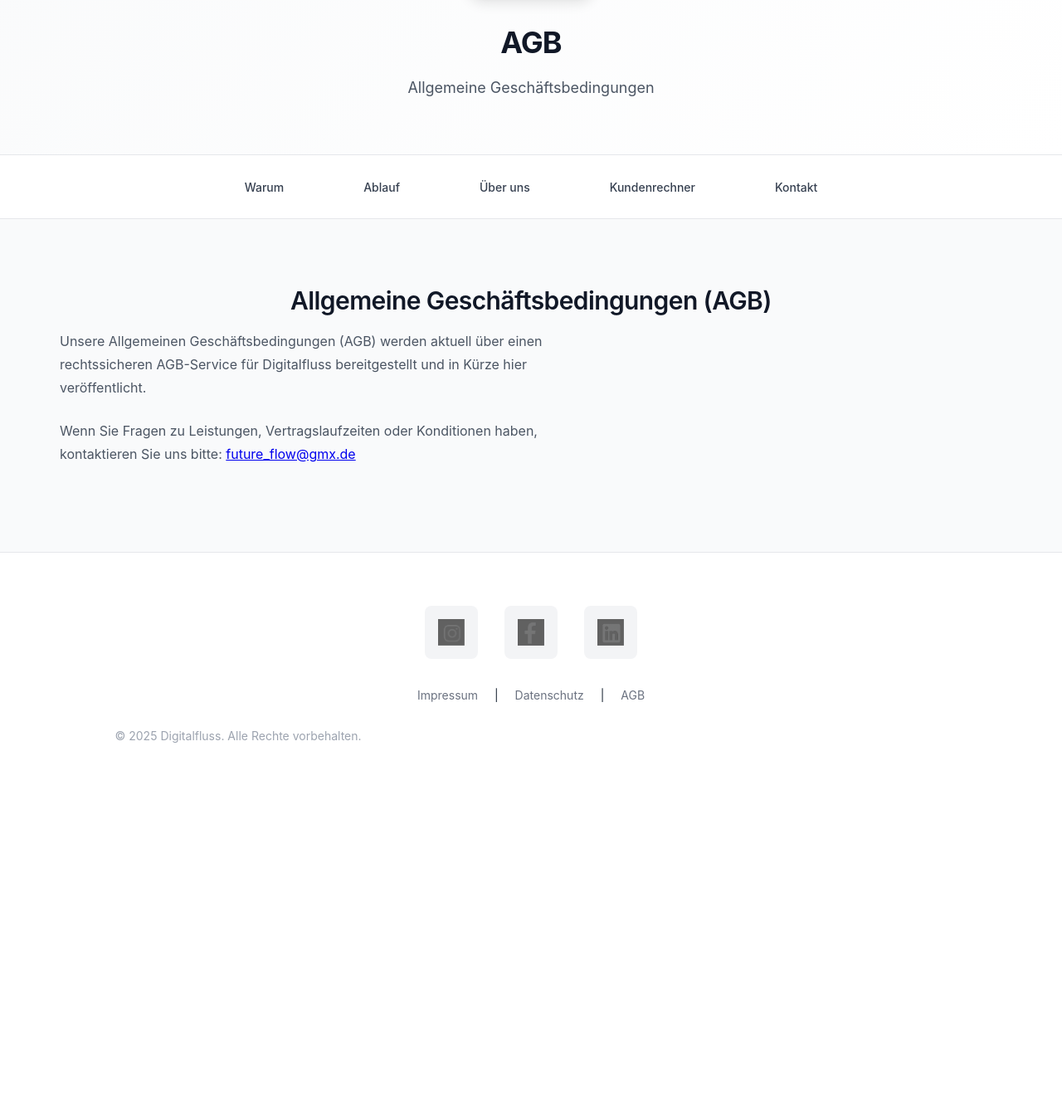
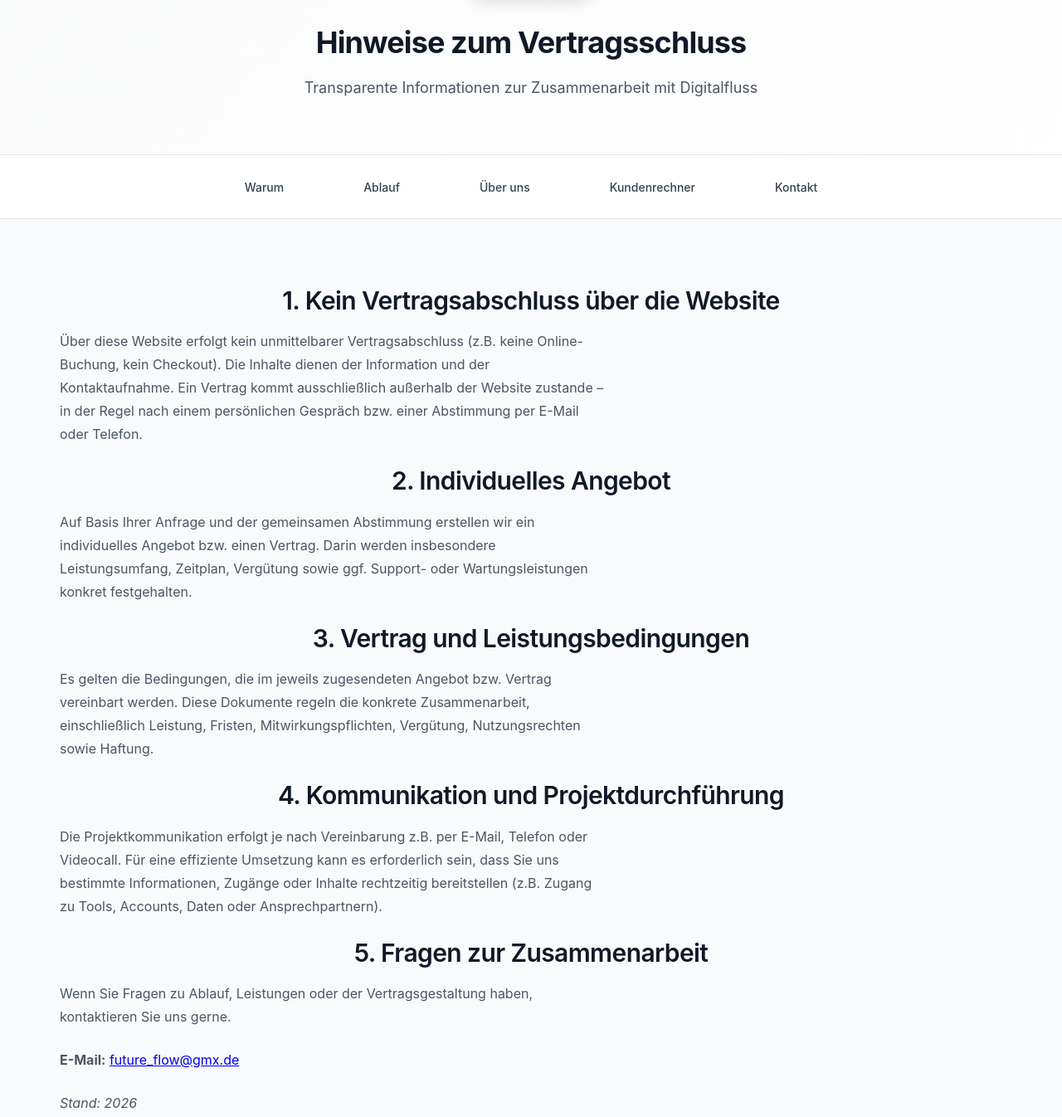
Before and after one commit to digitalfluss/digitalfluss, a website: page agb.html in a window 1280 px wide. Shown: the part 243-1589 px from the top of the page at 83% size. Before the commit the page ends 1230 px from the top, so only its background shows below. Drawn offline with Linux system fonts and the light colour scheme.

Commit message:
Hinweise zum Vertragsschluss

```diff
--- a/agb.html
+++ b/agb.html
@@ -3,7 +3,7 @@
 <head>
   <meta charset="UTF-8">
   <meta name="viewport" content="width=device-width, initial-scale=1.0">
-  <title>AGB | Digitalfluss</title>
+  <title>Hinweise zum Vertragsschluss | Digitalfluss</title>
   <link rel="stylesheet" href="style.css">
 </head>
 <body>
@@ -13,8 +13,8 @@
       <a href="index.html" aria-label="Zur Startseite">
         <img src="Logo.png" alt="Digitalfluss Logo" class="hero-logo">
       </a>
-      <h1>AGB</h1>
-      <p>Allgemeine Geschäftsbedingungen</p>
+      <h1>Hinweise zum Vertragsschluss</h1>
+      <p>Transparente Informationen zur Zusammenarbeit mit Digitalfluss</p>
     </div>
   </header>
 
@@ -30,17 +30,45 @@
 
   <section class="benefits-section" id="legal">
     <div class="container">
-      <h2>Allgemeine Geschäftsbedingungen (AGB)</h2>
 
+      <h2>1. Kein Vertragsabschluss über die Website</h2>
       <p>
-        Unsere Allgemeinen Geschäftsbedingungen (AGB) werden aktuell über einen rechtssicheren AGB-Service für Digitalfluss
-        bereitgestellt und in Kürze hier veröffentlicht.
+        Über diese Website erfolgt kein unmittelbarer Vertragsabschluss (z.B. keine Online-Buchung, kein Checkout).
+        Die Inhalte dienen der Information und der Kontaktaufnahme. Ein Vertrag kommt ausschließlich außerhalb der Website
+        zustande – in der Regel nach einem persönlichen Gespräch bzw. einer Abstimmung per E-Mail oder Telefon.
+      </p>
+
+      <h2>2. Individuelles Angebot</h2>
+      <p>
+        Auf Basis Ihrer Anfrage und der gemeinsamen Abstimmung erstellen wir ein individuelles Angebot bzw. einen Vertrag.
+        Darin werden insbesondere Leistungsumfang, Zeitplan, Vergütung sowie ggf. Support- oder Wartungsleistungen konkret festgehalten.
+      </p>
+
+      <h2>3. Vertrag und Leistungsbedingungen</h2>
+      <p>
+        Es gelten die Bedingungen, die im jeweils zugesendeten Angebot bzw. Vertrag vereinbart werden.
+        Diese Dokumente regeln die konkrete Zusammenarbeit, einschließlich Leistung, Fristen, Mitwirkungspflichten,
+        Vergütung, Nutzungsrechten sowie Haftung.
+      </p>
+
+      <h2>4. Kommunikation und Projektdurchführung</h2>
+      <p>
+        Die Projektkommunikation erfolgt je nach Vereinbarung z.B. per E-Mail, Telefon oder Videocall.
+        Für eine effiziente Umsetzung kann es erforderlich sein, dass Sie uns bestimmte Informationen, Zugänge oder Inhalte
+        rechtzeitig bereitstellen (z.B. Zugang zu Tools, Accounts, Daten oder Ansprechpartnern).
+      </p>
+
+      <h2>5. Fragen zur Zusammenarbeit</h2>
+      <p>
+        Wenn Sie Fragen zu Ablauf, Leistungen oder der Vertragsgestaltung haben, kontaktieren Sie uns gerne.
       </p>
 
       <p>
-        Wenn Sie Fragen zu Leistungen, Vertragslaufzeiten oder Konditionen haben, kontaktieren Sie uns bitte:
-        <a href="mailto:future_flow@gmx.de">future_flow@gmx.de</a>
+        <strong>E-Mail:</strong> <a href="mailto:future_flow@gmx.de">future_flow@gmx.de</a>
       </p>
+
+      <p><em>Stand: 2026</em></p>
+
     </div>
   </section>
 
@@ -60,7 +88,7 @@
     <div class="footer-links">
       <a href="impressum.html">Impressum</a> |
       <a href="datenschutz.html">Datenschutz</a> |
-      <a href="agb.html">AGB</a>
+      <a href="agb.html">Hinweise</a>
     </div>
 
     <p class="footer-copy">© 2025 Digitalfluss. Alle Rechte vorbehalten.</p>
```
Also changed, not shown: index.html (+1 -1 lines).
